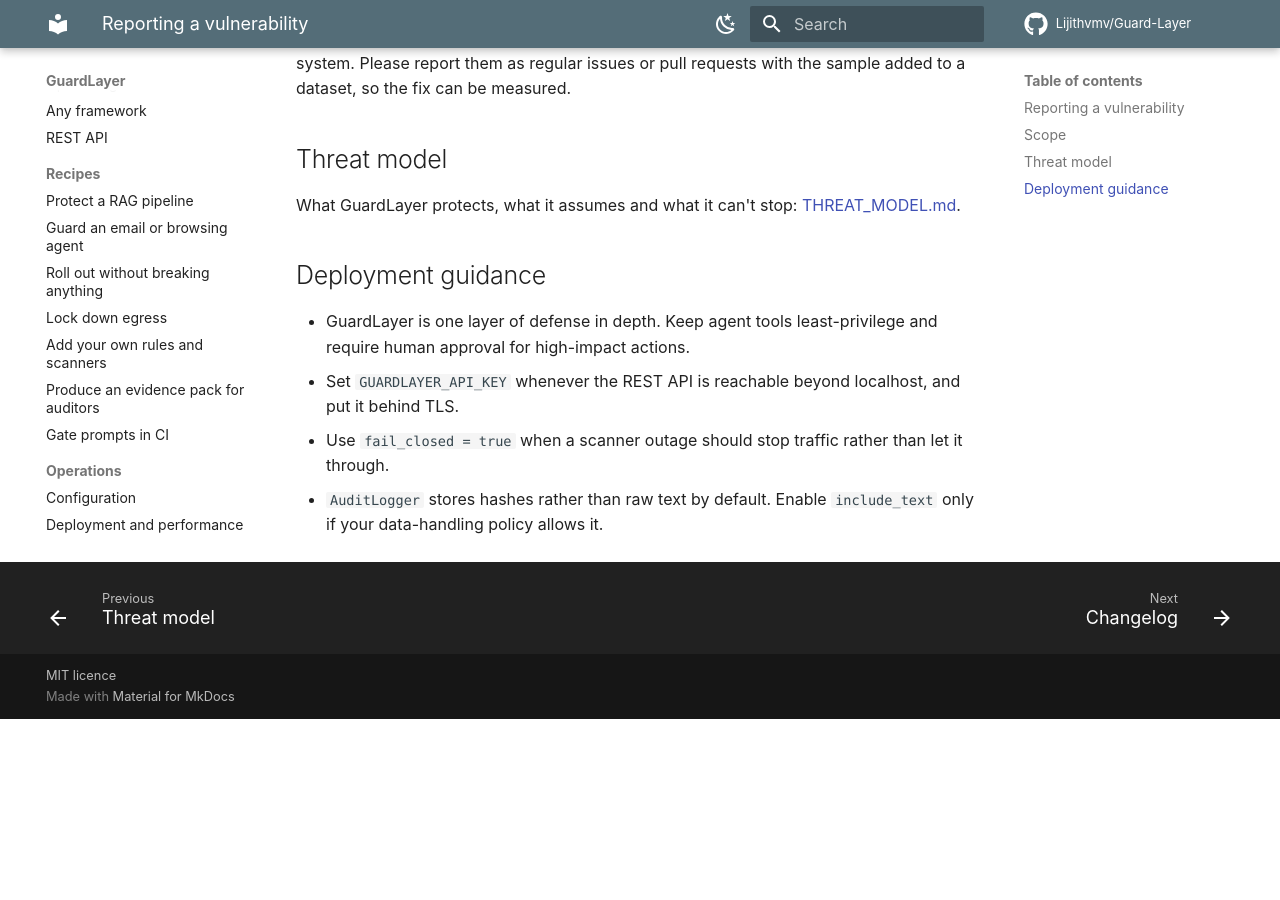
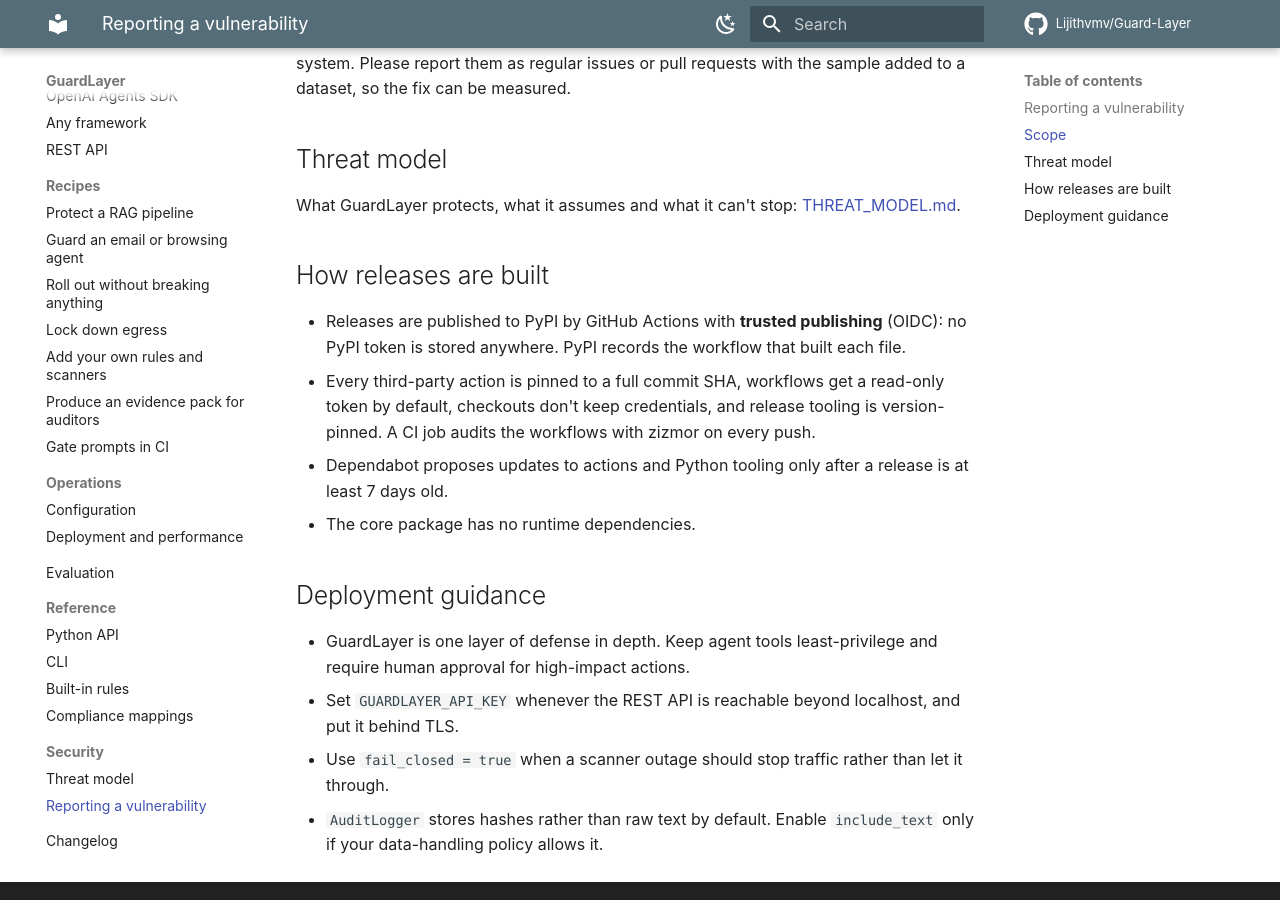
Before and after one commit to Lijithvmv/Guard-Layer, an MkDocs documentation site: the page built from docs/security/policy.md, in a window 1280 px wide and 900 px high, scrolled down 559 px. Built offline with MkDocs 1.6.1 and Material for MkDocs 9.7.7, drawn with Linux system fonts in a browser that asks for light colours; comment, search, counter and statistics services are not loaded; before the commit the page ends 1278 px from its top, so only the background shows below that.

Commit message:
ci: harden the build pipeline
Pin every action to a commit SHA; read-only default token; no persisted
checkout credentials; pinned build/twine; gh instead of a third-party
release action; concurrency limits; Dependabot with a 7-day cooldown;
zizmor audit job. Documented in SECURITY.md.

Co-Authored-By: Claude Opus 5.5 <noreply@anthropic.com>

```diff
--- a/SECURITY.md
+++ b/SECURITY.md
@@ -25,6 +25,15 @@ fix can be measured.
 
 What GuardLayer protects, what it assumes and what it can't stop: [THREAT_MODEL.md](https://github.com/Lijithvmv/Guard-Layer/blob/main/THREAT_MODEL.md).
 
+## How releases are built
+
+- Releases are published to PyPI by GitHub Actions with **trusted publishing** (OIDC): no PyPI token is stored anywhere.
+  PyPI records the workflow that built each file.
+- Every third-party action is pinned to a full commit SHA, workflows get a read-only token by default, checkouts don't keep
+  credentials, and release tooling is version-pinned. A CI job audits the workflows with zizmor on every push.
+- Dependabot proposes updates to actions and Python tooling only after a release is at least 7 days old.
+- The core package has no runtime dependencies.
+
 ## Deployment guidance
 
 - GuardLayer is one layer of defense in depth. Keep agent tools least-privilege and require human
```
Also changed, not shown: CHANGELOG.md (+6 -0 lines), 4 other files.
